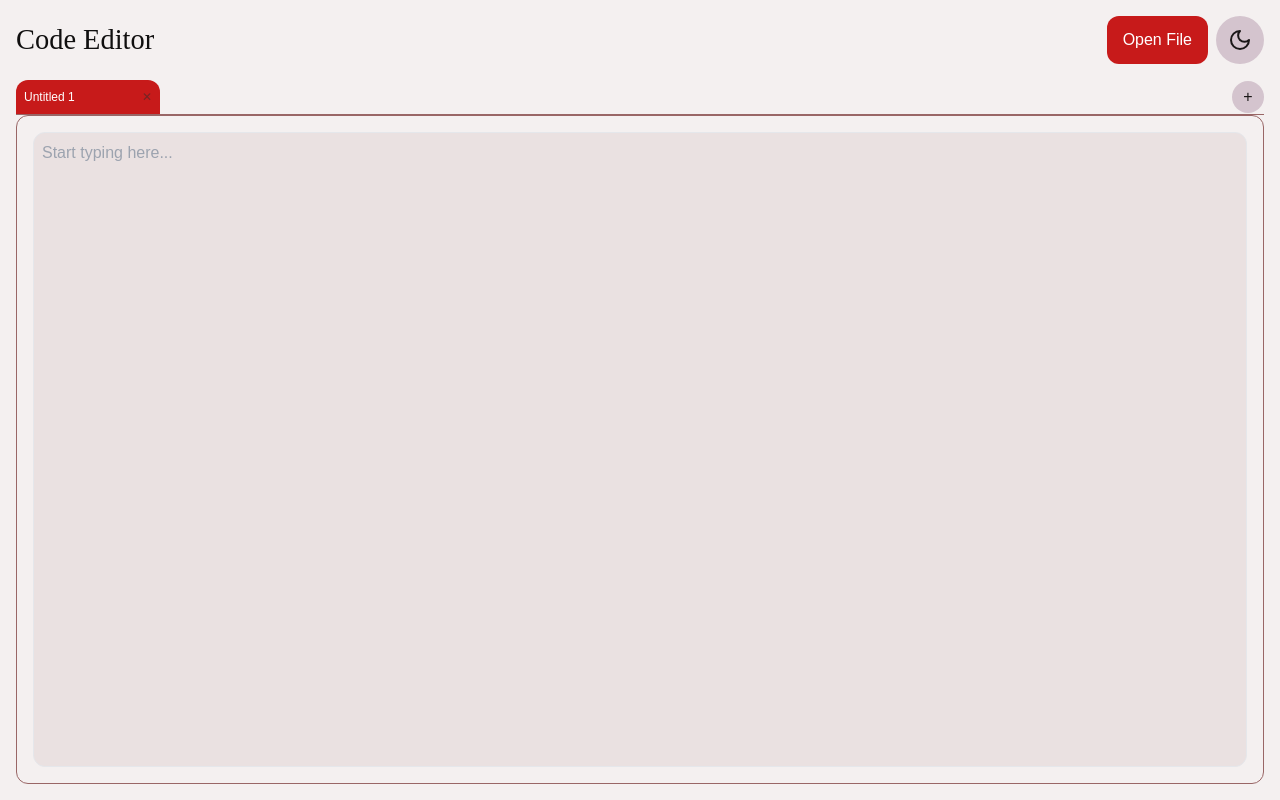
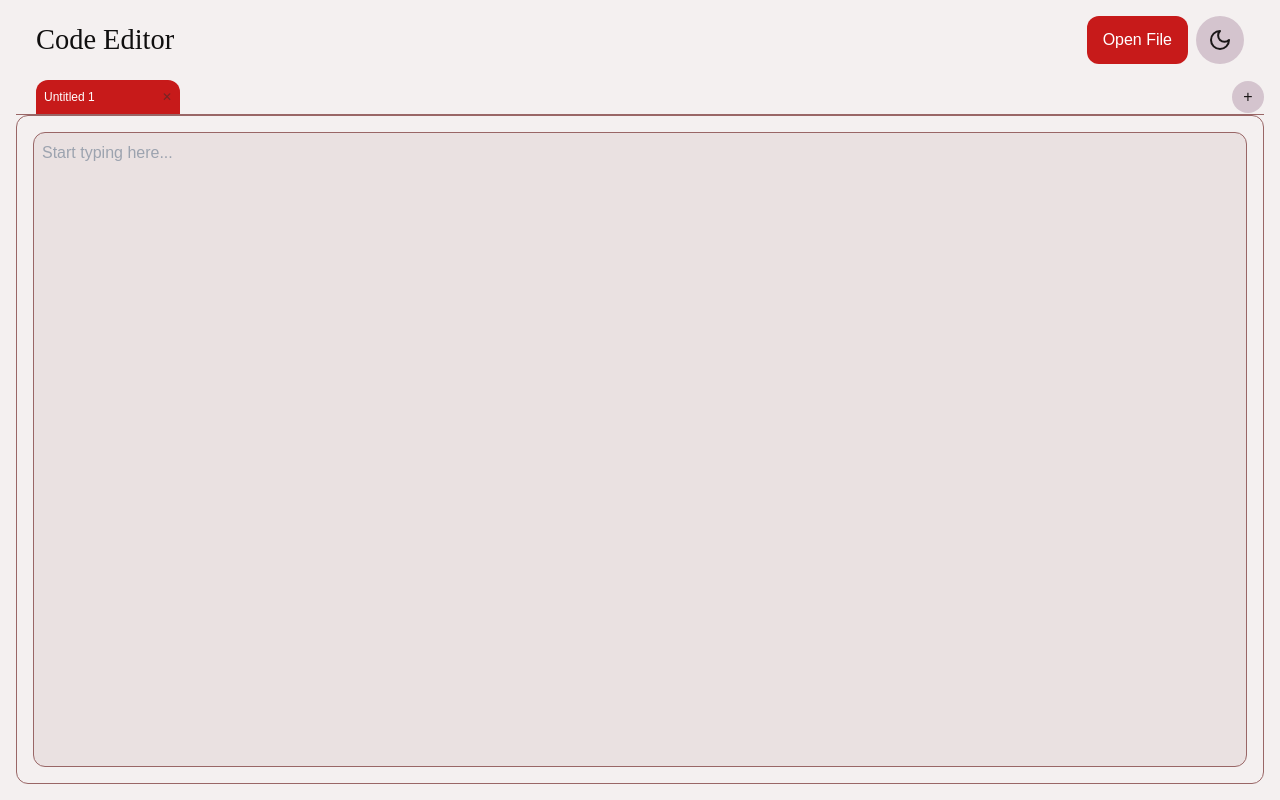
Before and after one commit to Nojyto/notebad, a React (Vite) app: page /editor in a window 1280 px wide. Built offline with nearby package versions, Linux system fonts and the light colour scheme; a web font is replaced by a local one.

Commit message:
Improve styling a bit
Co-authored-by: nojyto <nojusskirkevicius@gmail.com>

```diff
--- a/src/index.css
+++ b/src/index.css
@@ -5,7 +5,6 @@
 @tailwind utilities;
 
 @layer base {
-
   :root  {
     --background: 360 16% 95%;
     --foreground: 360 5% 6%;
--- a/src/pages/Editor.tsx
+++ b/src/pages/Editor.tsx
@@ -92,8 +92,8 @@ const EditorPage = () => {
   return (
     <div className="flex flex-col min-h-screen p-4 bg-background text-foreground">
       <div className="flex justify-between items-center mb-4">
-        <h1 className="text-2xl font-heading">Code Editor</h1>
-        <div className="flex gap-2">
+        <h1 className="text-2xl font-heading ml-5">Code Editor</h1>
+        <div className="flex gap-2 mr-5">
           <button onClick={openFile} className="px-4 py-2 bg-primary text-primary-foreground rounded hover:bg-primary/80">
             Open File
           </button>
@@ -107,7 +107,7 @@ const EditorPage = () => {
             className="flex-1 overflow-x-auto scrollbar-thin scrollbar-thumb-muted scrollbar-track-transparent"
             onWheel={handleScroll}
           >
-            <TabList className="flex space-x-2">
+            <TabList className="flex space-x-2 px-5">
               {tabs.map((tab, index) => (
                 <Tab
                   key={tab.id}
@@ -146,11 +146,14 @@ const EditorPage = () => {
         </div>
         <TabPanels className="flex-1 flex flex-col h-full">
           {tabs.map((tab, index) => (
-            <TabPanel key={tab.id} className="flex-1 flex flex-col p-4 border border-border bg-popover text-popover-foreground rounded">
+            <TabPanel
+            key={tab.id}
+            className="flex-1 flex flex-col p-4 border border-border bg-popover text-popover-foreground rounded focus-within:ring-2 focus-within:ring-ring focus-within:border-ring"
+          >
             <textarea
               value={tab.content}
               onChange={(e) => updateTabContent(index, e.target.value)}
-                className="flex-1 w-full h-full border rounded p-2 bg-card text-foreground resize-none"
+              className="flex-1 w-full h-full border border-border rounded p-2 bg-card text-foreground resize-none focus:outline-none"
               placeholder="Start typing here..."
             />
           </TabPanel>
```
Lines whose indentation alone changed are shown as unchanged.
